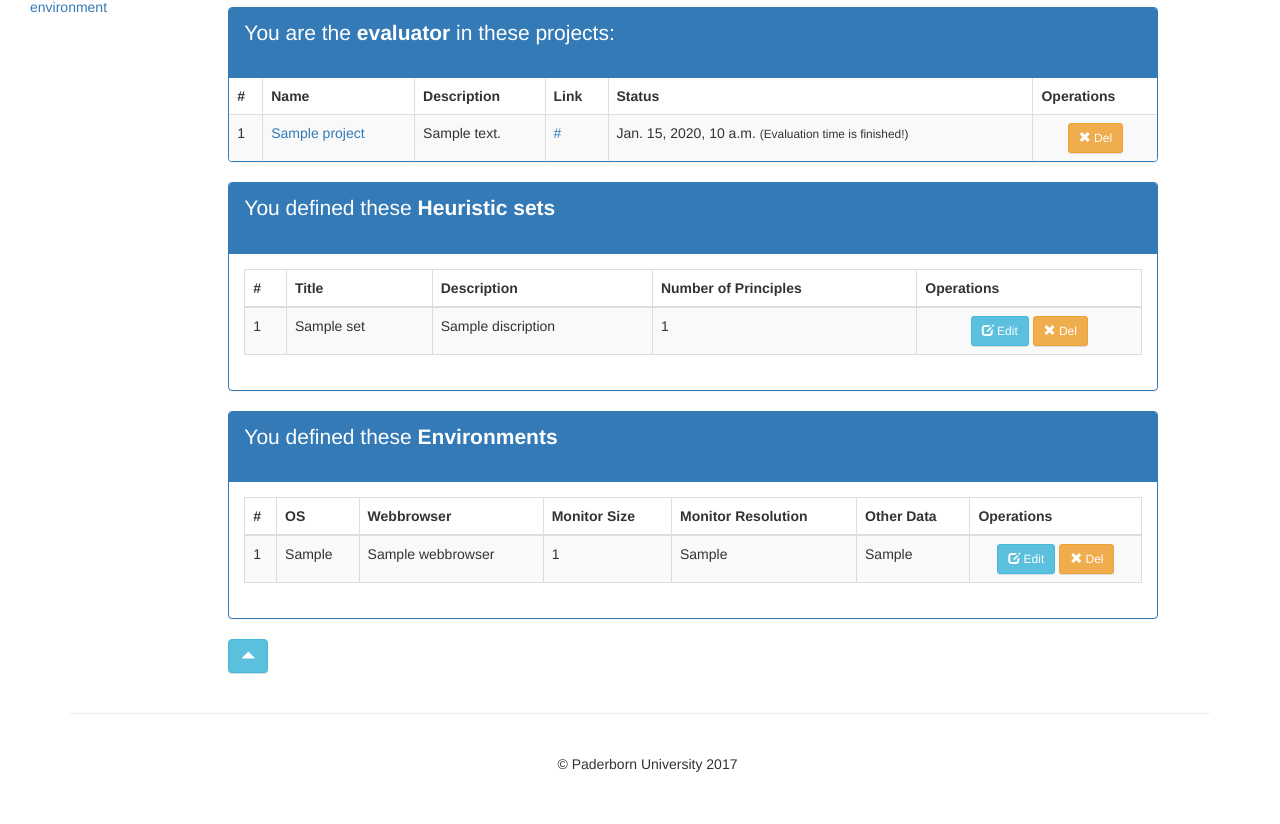
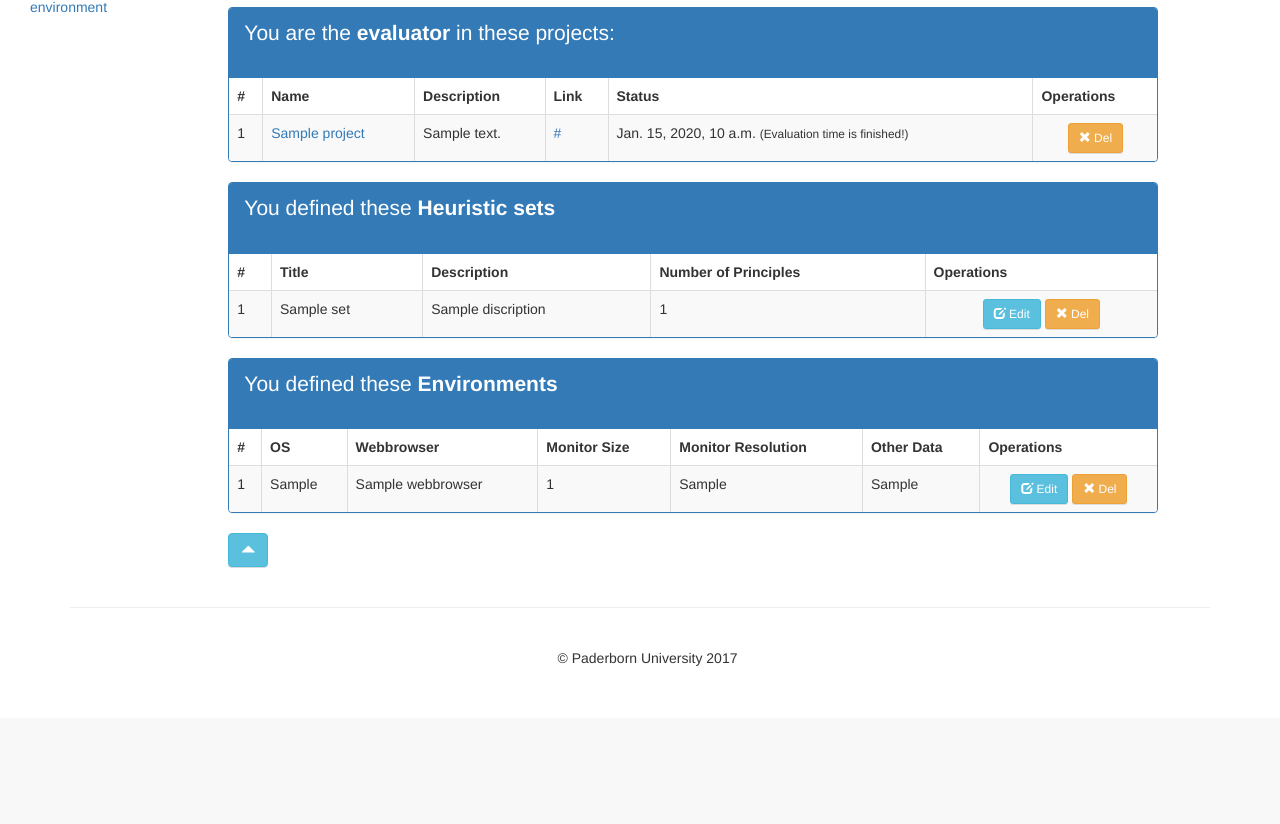
Before and after one commit to boogh/she, a Django app: template SHE34/src/HE3/templates/HE3/dashboard.html in a window 1280 px wide. Shown: the part 481-1305 px from the top of the page. After the commit the page ends 1147 px from the top, so only its background shows below. Run offline with Django 3.2, Linux system fonts and the light colour scheme; the template is opened without the code that fills it: most values are stand-ins (such as "Sample title", 1, 10 or a date in 2020); parts of the project's set-up code (start-up, migrations or seed data) failed here and were passed over; some libraries are stand-ins or nearby versions.

Commit message:
small changes in look and feel

```diff
--- a/SHE34/src/HE3/templates/HE3/dashboard.html
+++ b/SHE34/src/HE3/templates/HE3/dashboard.html
@@ -163,7 +163,7 @@
         {% if heuristicSets %}
             <div class="panel panel-primary">
                 <div class="panel-heading"> <p class="lead"> You defined these <strong>Heuristic sets</strong> </p></div>
-                <div class="panel-body">
+                <div class="table-responsive">
                     <table class="table table-bordered table-striped table-hover">
                         <thead>
                         <tr>
@@ -205,7 +205,7 @@
         {% if environments %}
             <div class="panel panel-primary">
                 <div class="panel-heading"> <p class="lead"> You defined these <strong>Environments</strong> </p></div>
-                <div class="panel-body">
+                <div class="table-responsive">
                     <table class="table table-bordered table-striped table-hover">
                         <thead>
                         <tr>
--- a/SHE34/src/HE3/templates/HE3/project_detail_for_Evaluator.html
+++ b/SHE34/src/HE3/templates/HE3/project_detail_for_Evaluator.html
@@ -21,7 +21,6 @@
         <div class="row"> <!--  row for project detail-->
             <div class="panel panel-primary">
                 <div class="panel-heading text-center"> <span class="page-header"><h2>{{ project.name }} </h2></span></div>
-                <div class="panel-body">
                 <div class="table-responsive">
                     <table class="table table-striped table-hover">
                         <thead>
@@ -66,9 +65,6 @@
                         </tbody>
 
                     </table>
-
-                    </div>
-                    {#                        <a  class="btn btn-danger" href="{% url 'profiles:dashboard:delete-evaluator' project.id %}"> delete</a>#}
                     <div>
                         {% block warnings %}
                         {% endblock warnings %}
@@ -81,7 +77,7 @@
             <div class="row">
                 <div class="panel panel-success">
                     <div class="panel-heading text-center"> <h4 class="lead text-success">Submitted Evaluations </h4> </div>
-                    <div class="panel-body">
+                    <div class="table-responsive">
                         {% include 'HE3/tables/eval-table-operation-forEvaluator.html' %}
                     </div>
                 </div>
--- a/SHE34/src/HE3/templates/HE3/project_detail_manager.html
+++ b/SHE34/src/HE3/templates/HE3/project_detail_manager.html
@@ -119,14 +119,10 @@
 
                     </div>
                     <div id="collapseOne" class="panel-collapse collapse">
-                        <div class="panel-body">
                             <div class="table table-responsive" >
                                 {% with mergedEvals as evaluations %}
-                                    {#                                    {% include 'HE3/merged-evaluations.html' %}#}
                                     {% include 'HE3/tables/eval-table-merge-operation.html' %}
                                 {% endwith %}
-                                {#                            {% include 'HE3/evaluations/e-panel-list.html' %}#}
-                            </div>
                         </div>
                     </div>
                 </div>
@@ -156,7 +152,7 @@
                         </div>
                     </div>
                     <div id="collapseTwo" class="panel-collapse collapse">
-                        <div class="panel-body">
+                        <div class="table-responsive">
                             {#                            {% include 'HE3/evaluation-table-with-user.html' %}#}
                             {% include 'HE3/tables/eval-table-operation.html' %}
 
--- a/SHE34/src/templates/help.html
+++ b/SHE34/src/templates/help.html
@@ -8,6 +8,9 @@
         <li class="breadcrumb" > <a href="{% url 'home' %}">Home</a> </li>
         <li class="breadcrumb"  > <a class="text-muted" href="{% url 'help' %}">Help</a> </li>
     </ul>
+{% endblock %}
+{% block navbar-left %}
+    {% include "_navbar.html" with active_link="help" %}
 {% endblock %}
 
 {% block container %}
--- a/SHE34/src/templates/home.html
+++ b/SHE34/src/templates/home.html
@@ -47,7 +47,7 @@
         <div class="row">
             <div class="col-lg-4">
                 <h2 class="lead"> A Smart Tool for Heuristic Evaluation</h2>
-                <p class="">SHE or Smart Heurisic Evaluation is a a collaborative web application for supporting heuristic evaluation.
+                <p class=""><span class="text-primary">SHE</span> or <span class="text-primary">Smart Heurisic Evaluation </span>is a collaborative web application for supporting heuristic evaluation.
                 It smart enough to recognize similarities between evaluations and recommend them as a potential merging candidate.</p>
                 <p><a class="btn btn-primary" href="{% url 'help' %}" role="button">Learn More &raquo;</a></p>
             </div>
```
Lines whose indentation alone changed are shown as unchanged.
